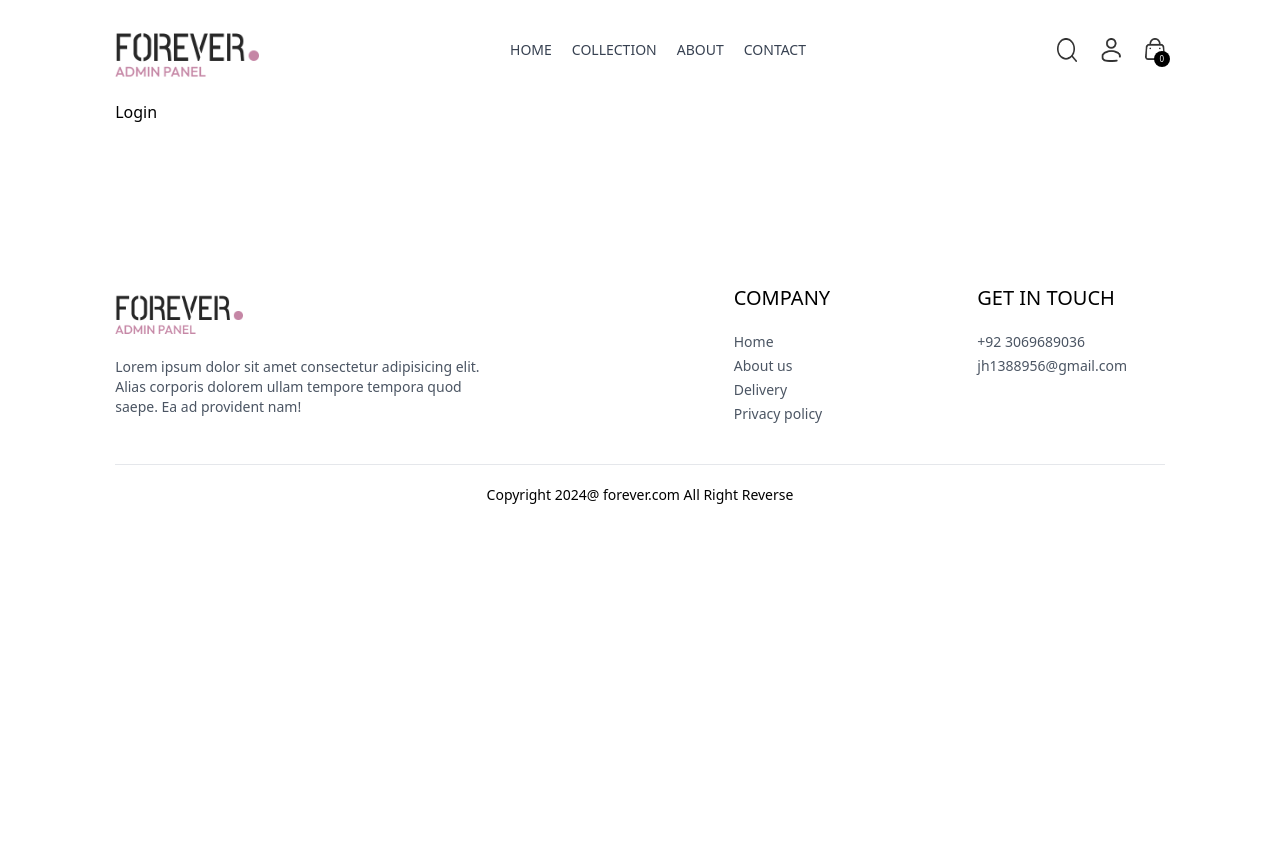
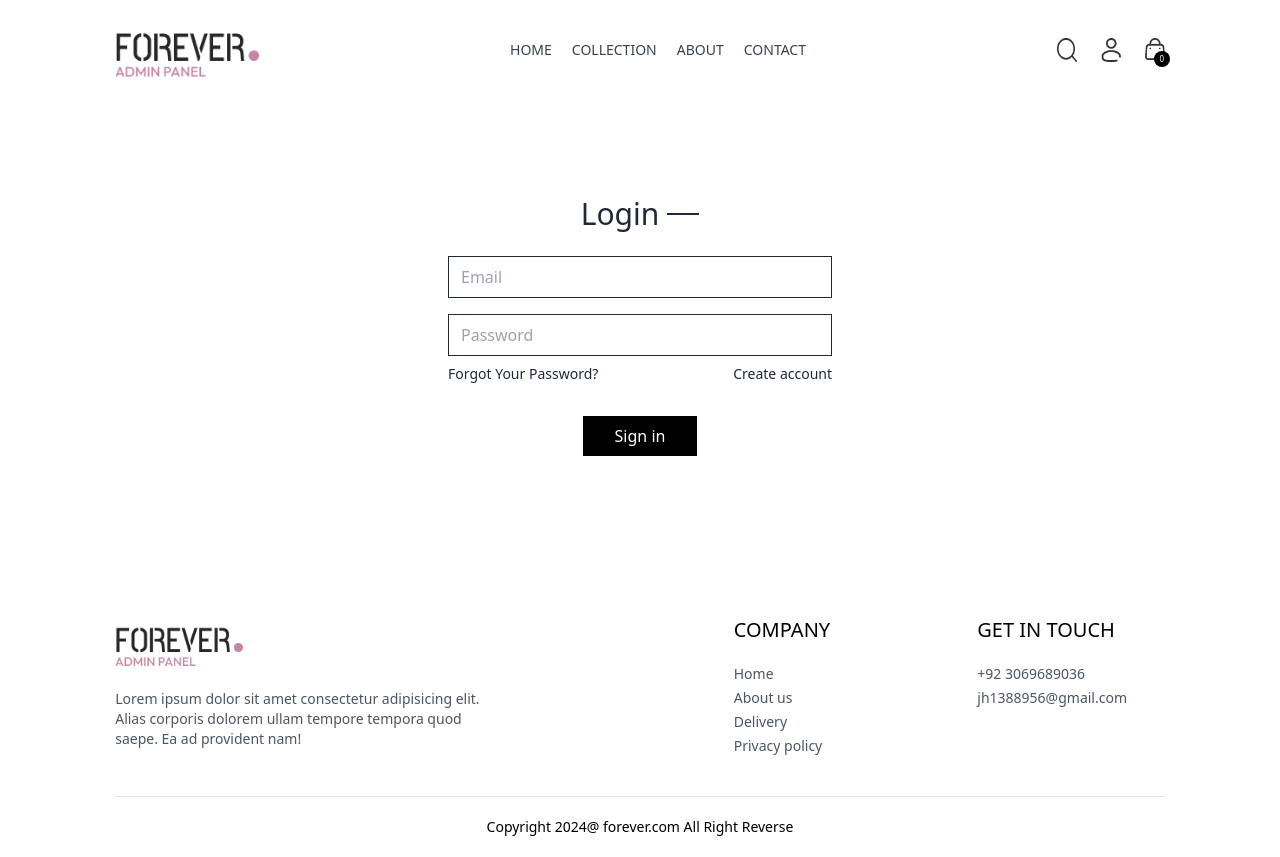
Before and after one commit to Jalalhussain1/E-Commerce-Website, a React (Vite) app in the folder E-commerce/: page /Login in a window 1280 px wide. Before the commit the page ends 800 px from the top, so only its background shows below. Built offline with nearby package versions, Linux system fonts and the light colour scheme.

Commit message:
complete the login and sign up page

```diff
--- a/E-commerce/src/Pages/Login.jsx
+++ b/E-commerce/src/Pages/Login.jsx
@@ -1,8 +1,29 @@
-import React from 'react'
+import React, { useState } from 'react'
 
 const Login = () => {
+  const [currentState,setCurrentState] = useState('Login');
+  const onSubmitHandler = async  (even) => {
+        event.preventDefault();
+  }
   return (
-    <div>Login</div>
+   <form onSubmit={onSubmitHandler} className='flex flex-col items-center w-[90%] sm:max-w-96 m-auto mt-14 gap-4 text-gray-800'>
+    <div className='inline-flex items-center gap-2 mb-2 mt-10'>
+     <p className='prata-regular text-3xl'>{currentState}</p>
+     <hr  className='border-none h-[1.5px] w-8 bg-gray-800'/>
+    </div>
+    {currentState === 'Login' ? '' : <input type="text" className='w-full px-3 py-2 border border-gray-800' placeholder='Name' required/>}
+    <input type="email" className='w-full px-3 py-2 border border-gray-800' placeholder='Email' required/>
+    <input type="password" className='w-full px-3 py-2 border border-gray-800' placeholder='Password' required/>
+    <div className='w-full flex justify-between text-sm mt-[-8px]'>
+      <p  className='cursor-pointer'>Forgot Your Password?</p>
+      {
+        currentState === 'Login'
+        ? <p onClick={()=>setCurrentState('Sign Up')} className='cursor-pointer '>Create account</p>
+        : <p onClick={()=>setCurrentState('Login')} className='cursor-pointer '>Login Here</p>
+      }
+    </div>
+    <button className='bg-black text-white font-light px-8 py-2 mt-4'>{currentState == 'Login' ? 'Sign in'  : 'Sign Up'}</button>
+   </form>
   )
 }
 
```
